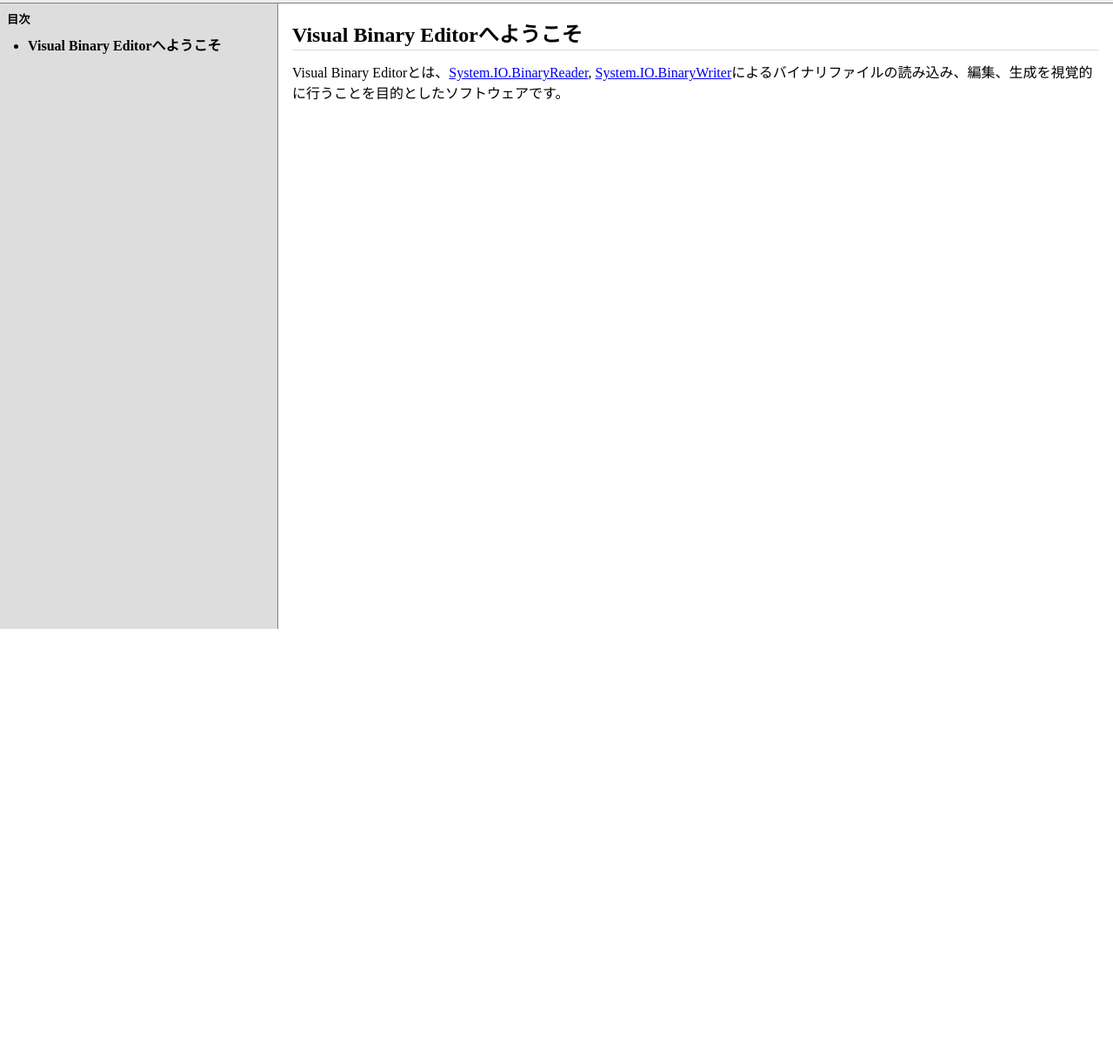
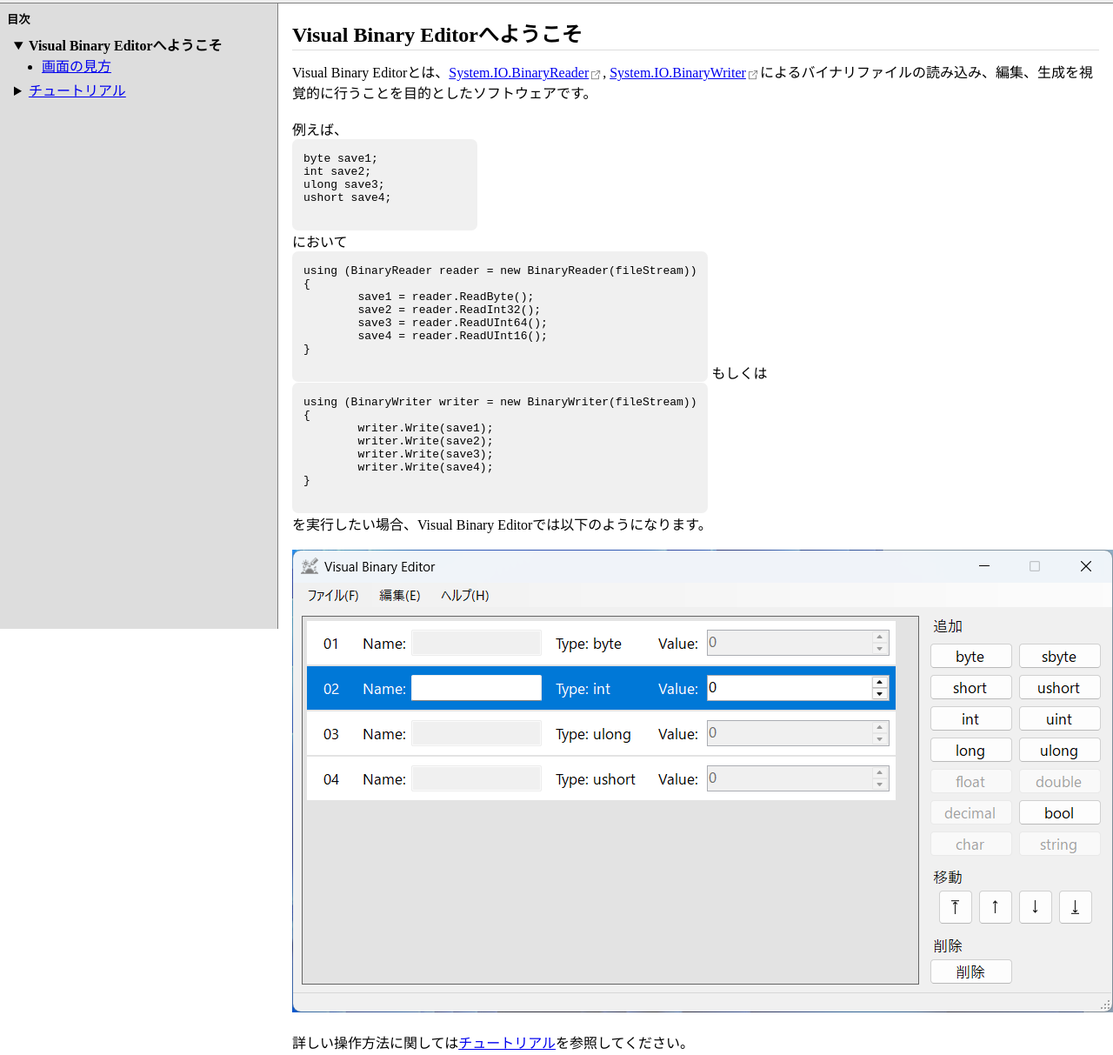
Before and after one commit to Nil256/VisualBinaryEditor, a plain HTML site: page Help/index.html in a window 1280 px wide. Shown: the part 77-1290 px from the top of the page at 87% size. Before the commit the page ends 800 px from the top, so only its background shows below. Drawn offline with Linux system fonts and the light colour scheme.

Commit message:
ヘルプ: ようこそページと画面の見方ページを追加

```diff
--- a/Help/css/style.css
+++ b/Help/css/style.css
@@ -37,7 +37,17 @@
 }
 
 nav > ul {
-	padding: 0.5em 0 0.5em 1.5em;
+	padding: 0.5em 0 0 0.5em;
+	list-style: none;
+}
+
+li > details {
+	margin-bottom: 0.25em;
+}
+
+details > ul {
+	padding-left: 2em;
+	list-style: disc;
 }
 
 main {
@@ -53,3 +63,42 @@
 	border-bottom: 1px solid #ddd;
 	margin-bottom: 0.5em;
 }
+
+h3 {
+	margin: 1em 0 0.5em;
+}
+
+pre.code {
+	display: inline-block;
+	background-color: #f0f0f0;
+	padding: 0 1em;
+	border-radius: 7px;
+}
+
+a.external::after {
+	display: inline-block;
+	content: "";
+	width: 1em;
+	height: 1em;
+	background-image: url('../images/external_link.png');
+	background-size: contain;
+	vertical-align: middle;
+}
+
+.content-img {
+	max-width: 100%;
+}
+
+.prev-page {
+	margin: 3em 0 1.5em 1em;
+}
+.prev-page > p::before {
+	content: "↩";
+}
+
+.next-page {
+	margin: 3em 0 1.5em 1em;
+}
+.next-page > p::before {
+	content: "→";
+}
--- /dev/null
+++ b/Help/html/how_to_read.html
@@ -0,0 +1,68 @@
+<!DOCTYPE html>
+<html>
+<head>
+	<meta charset="utf-8">
+	<meta name="viewport" content="width=device-width, initial-scale=1">
+	<link rel="stylesheet" href="../css/style.css">
+	<title>Visual Binary Editor 説明書 - Visual Binary Editorへようこそ</title>
+</head>
+<body>
+	<header>
+		<h1>
+			<img class="icon" src="../images/icon256.png" alt="Visual Binary Editorのアイコン">
+			Visual Binary Editor
+		</h1>
+	</header>
+	<nav>
+		<h5>目次</h5>
+		<ul>
+			<li>
+				<details open>
+					<summary>
+						<a href="../index.html">Visual Binary Editorへようこそ</a>
+					</summary>
+					<ul>
+						<li><b>画面の見方</b></li>
+					</ul>
+				</details>
+			</li>
+			<li>
+				<details>
+					<summary>
+						<a href="tutorial.html">チュートリアル</a>
+					</summary>
+					<ul>
+						<li><a href="tutorial_create_binary_file.html">バイナリファイルの作成</a></li>
+						<li><a href="tutorial_open_binary_file.html">バイナリファイルの読み込み</a></li>
+					</ul>
+				</details>
+			</li>
+		</ul>
+	</nav>
+	<main>
+		<h2>画面の見方</h2>
+		<p>
+			<img class="content-img" src="../images/how_to_read.png" alt="Visual Binary Editorの画面">
+		</p>
+		<h3>① メニューバー</h3>
+		<p>
+			各メニューから、バイナリファイルの操作、バイナリエントリの操作、ヘルプの表示などができます。
+		</p>
+		<h3>② バイナリオーダー</h3>
+		<p>
+			現在作成または編集しているバイナリの構成を表示します。<br>
+			このソフトウェアでは、バイナリの構成を<b>バイナリオーダー</b>と表記し、バイナリオーダーの各要素を<b>バイナリエントリ</b>と表記しています。
+		</p>
+		<h3>③ バイナリエントリの操作</h3>
+		<p>
+			バイナリエントリを追加、移動、削除するための操作盤です。
+			操作は選択中のバイナリエントリをもとに実行されます。
+		</p>
+		<div class="prev-page">
+			<p>
+				<a href="../index.html">Visual Binary Editorへようこそ</a>
+			</p>
+		</div>
+	</main>
+</body>
+</html>
--- a/Help/index.html
+++ b/Help/index.html
@@ -4,7 +4,7 @@
 	<meta charset="utf-8">
 	<meta name="viewport" content="width=device-width, initial-scale=1">
 	<link rel="stylesheet" href="css/style.css">
-	<title>Visual Binary Editorへようこそ</title>
+	<title>Visual Binary Editor 説明書 - Visual Binary Editorへようこそ</title>
 </head>
 <body>
 	<header>
@@ -16,14 +16,90 @@
 	<nav>
 		<h5>目次</h5>
 		<ul>
-			<li><b>Visual Binary Editorへようこそ</b></li>
+			<li>
+				<details open>
+					<summary>
+						<b>Visual Binary Editorへようこそ</b>
+					</summary>
+					<ul>
+						<li><a href="html/how_to_read.html">画面の見方</a></li>
+					</ul>
+				</details>
+			</li>
+			<li>
+				<details>
+					<summary>
+						<a href="html/tutorial.html">チュートリアル</a>
+					</summary>
+					<ul>
+						<li><a href="html/tutorial_create_binary_file.html">バイナリファイルの作成</a></li>
+						<li><a href="html/tutorial_open_binary_file.html">バイナリファイルの読み込み</a></li>
+					</ul>
+				</details>
+			</li>
 		</ul>
 	</nav>
 	<main>
 		<h2>Visual Binary Editorへようこそ</h2>
 		<p>
-			Visual Binary Editorとは、<a href="https://learn.microsoft.com/ja-jp/dotnet/api/system.io.binaryreader?view=net-8.0" target="_blank" rel="noopener noreferrer">System.IO.BinaryReader</a>, <a href="https://learn.microsoft.com/ja-jp/dotnet/api/system.io.binarywriter?view=net-8.0" target="_blank" rel="noopener noreferrer">System.IO.BinaryWriter</a>によるバイナリファイルの読み込み、編集、生成を視覚的に行うことを目的としたソフトウェアです。
+			Visual Binary Editorとは、<a class="external" href="https://learn.microsoft.com/ja-jp/dotnet/api/system.io.binaryreader?view=net-8.0" target="_blank" rel="noopener noreferrer">System.IO.BinaryReader</a>, <a class="external" href="https://learn.microsoft.com/ja-jp/dotnet/api/system.io.binarywriter?view=net-8.0" target="_blank" rel="noopener noreferrer">System.IO.BinaryWriter</a>によるバイナリファイルの読み込み、編集、生成を視覚的に行うことを目的としたソフトウェアです。
 		</p>
+		<br>
+		<p>
+			例えば、
+		</p>
+		<pre class="code">
+			<code>
+byte save1;
+int save2;
+ulong save3;
+ushort save4;
+			</code>
+		</pre>
+		<p>
+			において
+		</p>
+		<p>
+			<pre class="code">
+				<code>
+using (BinaryReader reader = new BinaryReader(fileStream))
+{
+	save1 = reader.ReadByte();
+	save2 = reader.ReadInt32();
+	save3 = reader.ReadUInt64();
+	save4 = reader.ReadUInt16();
+}
+				</code>
+			</pre>
+			もしくは
+			<pre class="code">
+				<code>
+using (BinaryWriter writer = new BinaryWriter(fileStream))
+{
+	writer.Write(save1);
+	writer.Write(save2);
+	writer.Write(save3);
+	writer.Write(save4);
+}
+				</code>
+			</pre>
+		</p>
+		<p>
+			を実行したい場合、Visual Binary Editorでは以下のようになります。
+		</p>
+		<br>
+		<p>
+			<img src="images/screen_shot.png" alt="Visual Binary Editorの画面">
+		</p>
+		<br>
+		<p>
+			詳しい操作方法に関しては<a href="html/tutorial.html">チュートリアル</a>を参照してください。
+		</p>
+		<div class="next-page">
+			<p>
+				<a href="html/how_to_read.html">画面の見方</a>
+			</p>
+		</div>
 	</main>
 </body>
 </html>
```
Also changed, not shown: Help/html/tutorial.html (added, +52 -0 lines), Help/images/external_link.png (added), Help/images/how_to_read.png (added), Help/images/screen_shot.png (added), 1 other file.
